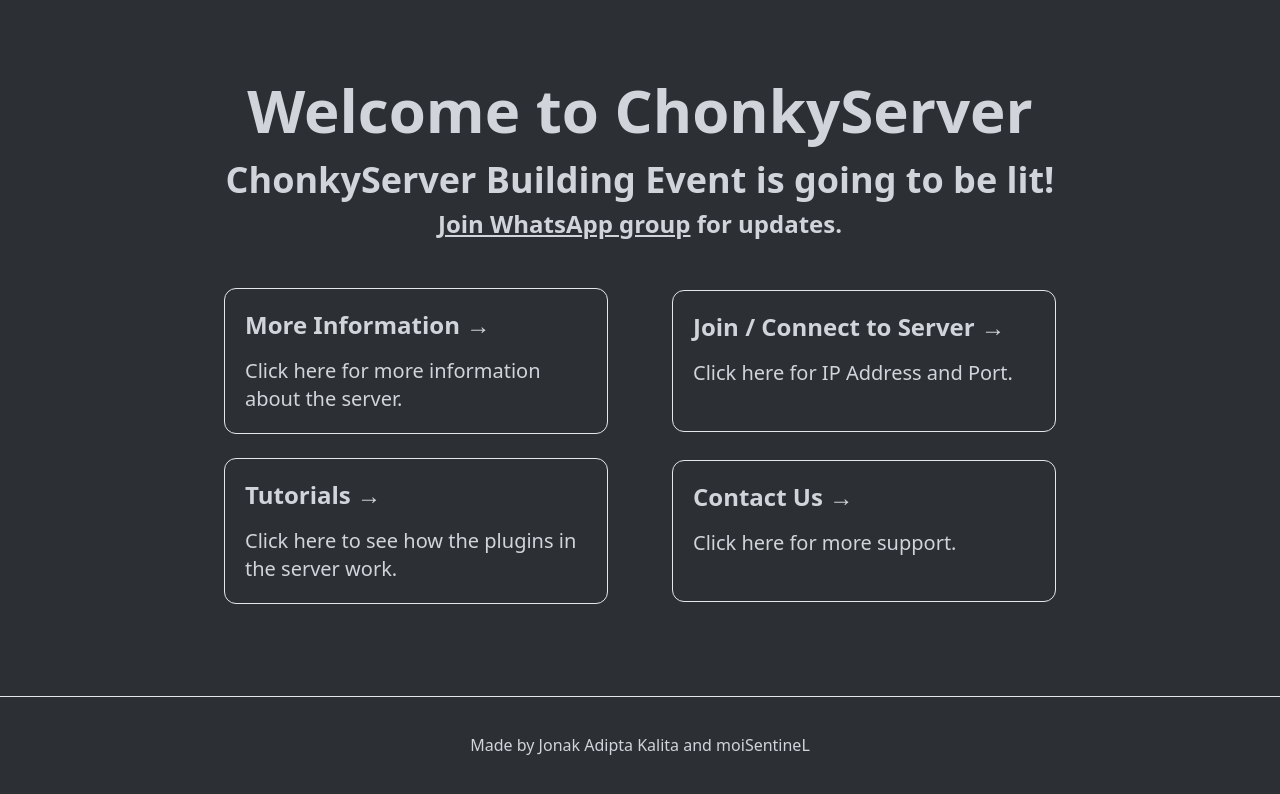
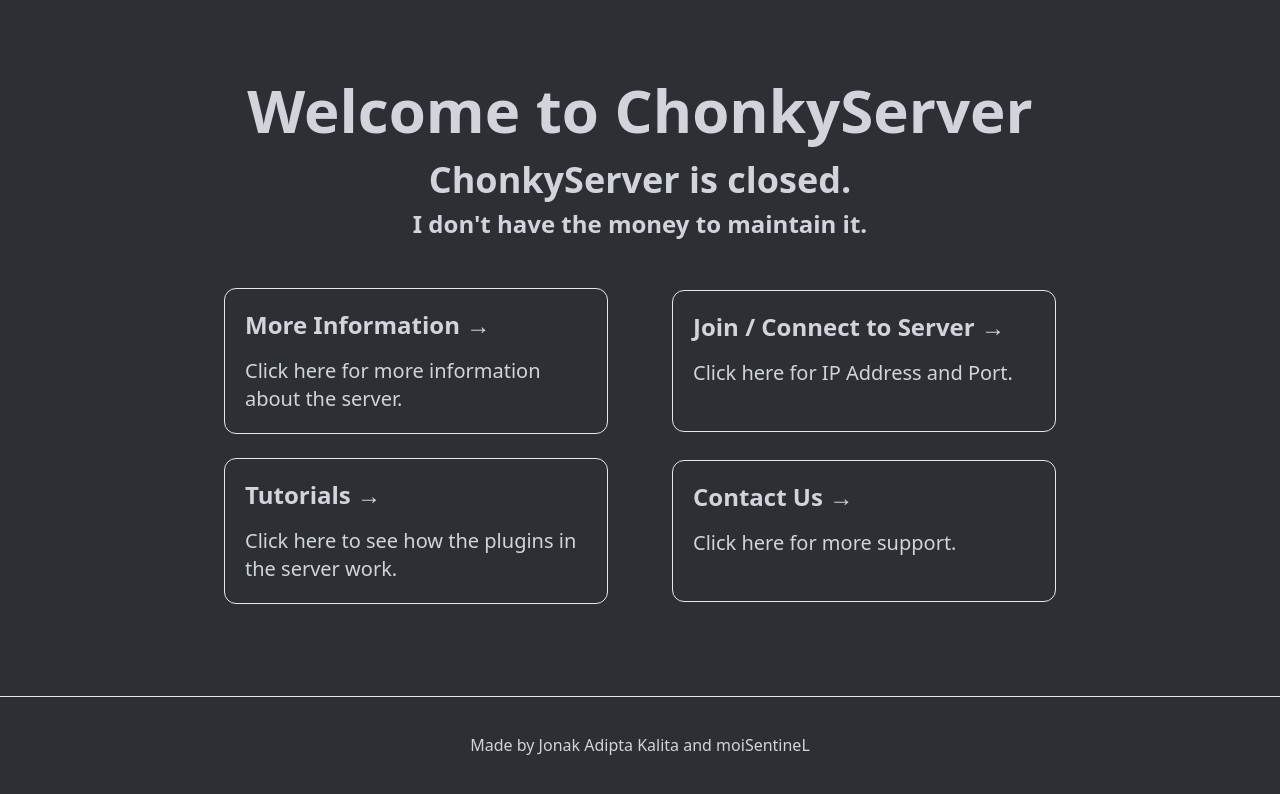
Before and after one commit to moiSentineL/chonkyserver-web, a Next.js app: page / in a window 1280 px wide. Shown: the top 794 px of the page. Built offline with nearby package versions, Linux system fonts and the light colour scheme.

Commit message:
end of an era

```diff
--- a/pages/index.tsx
+++ b/pages/index.tsx
@@ -15,17 +15,18 @@
                     Welcome to ChonkyServer
                 </h1>
                 <div className="pt-2 lg:pt-5 text-2xl font-bold sm:text-4xl lg:-mt-10 lg:text-4xl">
-                   ChonkyServer Building Event is going to be lit!
+                   ChonkyServer is closed.
 
                 </div>
                 <div className="pt-2 text-xl font-bold sm:text-2xl lg:text-2xl">
-                    <span
+                    {/* <span
                         onClick={() => router.push("/contact")}
                         className=" underline cursor-pointer hover:text-blue-500 hover:underline"
                     >
                         Join WhatsApp group
-                    </span>
-                    {" "}for updates.
+                    </span> */}
+                    {/* {" "}for updates. */}
+                    I don't have the money to maintain it.
                 </div>
 
                 <div className="mt-6 flex max-w-4xl flex-wrap items-center justify-around sm:w-full">
```
